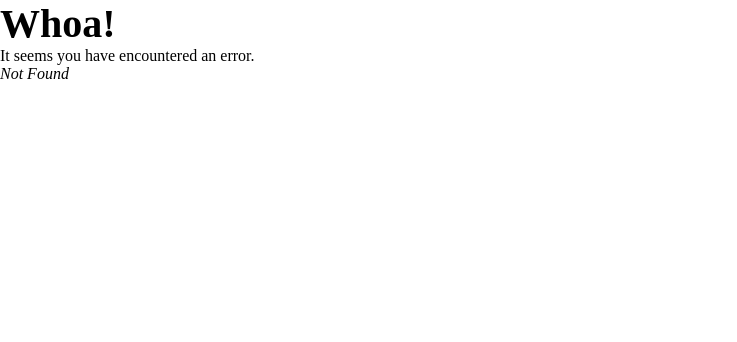
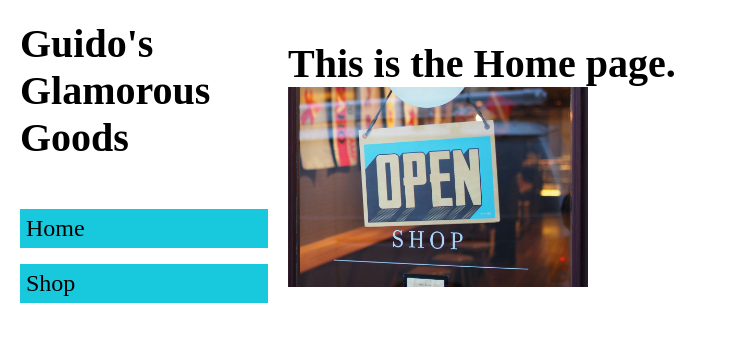
Before and after one commit to weboffools/shopping-cart, a React (Vite) app: page /home in a window 1280 px wide. Before the commit this address had no page. Shown: the top 342 px of the page, without its empty margins (0-737 px from the left). Built offline with nearby package versions, Linux system fonts and the light colour scheme.

Commit message:
Add basic routes for home and shop

```diff
--- a/src/error-page.jsx
+++ b/src/error-page.jsx
@@ -1,12 +1,13 @@
 import { useRouteError } from 'react-router-dom';
+import styles from './styles/error.module.css';
 
 export default function ErrorPage() {
   const error = useRouteError();
   console.error(error);
 
   return (
-    <div className="error-page">
-      <h1>Whoa!</h1>
+    <div className={styles.center}>
+      <h1 className={styles.errorHeading}>Whoa!</h1>
       <p>It seems you have encountered an error.</p>
       <p>
         <i>{error.statusText || error.message}</i>
--- a/src/index.css
+++ b/src/index.css
@@ -47,3 +47,7 @@ nav ul {
 .nav-link:hover {
   background: rgba(var(--link-background), 0.5);
 }
+
+.main {
+  margin: 20px;
+}
--- a/src/main.jsx
+++ b/src/main.jsx
@@ -3,13 +3,31 @@ import ReactDOM from 'react-dom/client';
 import { createBrowserRouter, RouterProvider } from 'react-router-dom';
 import './index.css';
 import Root from './routes/root.jsx';
+import Home from './routes/home.jsx';
+import Shop from './routes/shop.jsx';
+
 import ErrorPage from './error-page';
+
 
 const router = createBrowserRouter([
   {
     path: '/',
     element: <Root />,
     errorElement: <ErrorPage />,
+    children: [
+      {
+        index: true,
+        element: <Home />,
+      },
+      {
+        path: '/home',
+        element: <Home />,
+      },
+      {
+        path: '/shop',
+        element: <Shop />,
+      }
+    ],
   },
 ]);
 
--- /dev/null
+++ b/src/routes/home.jsx
@@ -0,0 +1,10 @@
+import styles from '../styles/home.module.css';
+
+export default function Home() {
+  return (
+    <>
+      <h1> This is the Home page.  </h1>
+      <img className={styles.homeImg} src='/shop-image.jpeg'></img>
+    </>
+  );
+}
--- a/src/routes/root.jsx
+++ b/src/routes/root.jsx
@@ -1,4 +1,4 @@
-import { Link } from 'react-router-dom';
+import { Link, Outlet } from 'react-router-dom';
 export default function Root() {
   return (
     <>
@@ -16,6 +16,9 @@ export default function Root() {
             </ul>
           </nav>
         </div>
+    <div className='main'>
+    <Outlet />
+    </div>
       </div>
     </>
   );
--- /dev/null
+++ b/src/routes/shop.jsx
@@ -0,0 +1,7 @@
+export default function Shop() {
+  return (
+    <div className='shop'>
+    <h1>This is the Shop page.</h1>
+    </div>
+  );
+}
--- /dev/null
+++ b/src/styles/error.module.css
@@ -0,0 +1,18 @@
+.errorHeading {
+  color: red;
+  font-size: 3rem;
+}
+
+p {
+  font-size: 1.5rem;
+  text-align: center;
+}
+
+.center {
+  width: 100%;
+  height: 100vh;
+  display: grid;
+  justify-content: center;
+  align-content: center;
+
+}
--- /dev/null
+++ b/src/styles/home.module.css
@@ -0,0 +1,3 @@
+.homeImg {
+  width: 300px;
+}
```
Also changed, not shown: src/App.jsx (deleted, +0 -7 lines), src/Home.jsx (deleted, +0 -7 lines), public/shop-image.jpeg (added), 1 other file (tests, documents, lock files or other folders).
